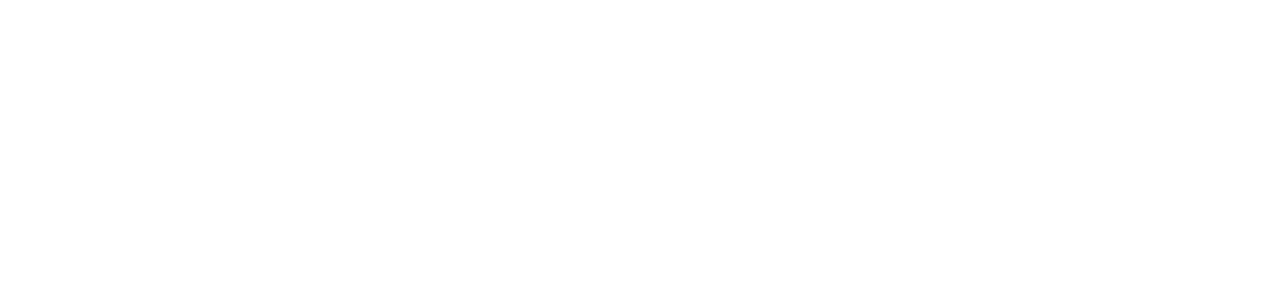
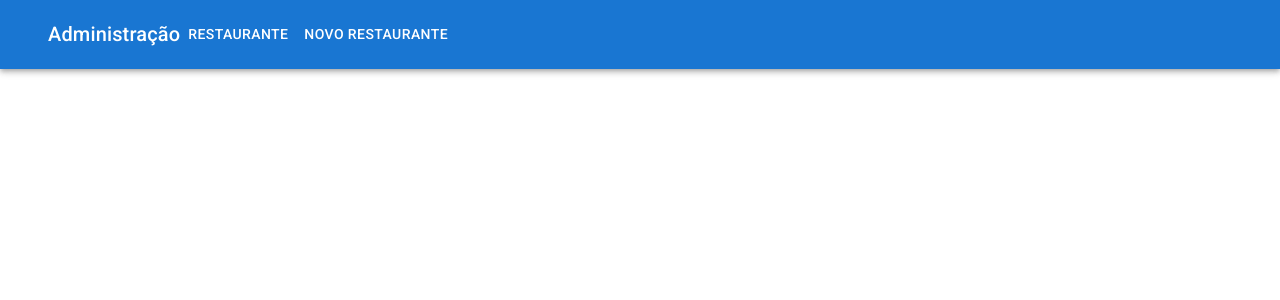
Before and after one commit to joaovitormelo7/api-react-studies, a React (Create React App) app: page /admin in a window 1280 px wide. Before the commit this address had no page. Shown: the top 300 px of the page. Built offline with nearby package versions, Linux system fonts and the light colour scheme.

Commit message:
adicionando pagina base adm

```diff
--- a/src/App.tsx
+++ b/src/App.tsx
@@ -3,6 +3,7 @@
 import VitrineRestaurantes from './paginas/VitrineRestaurantes';
 import AdministracaoRestaurantes from './paginas/Administracao/Restaurantes/AdministracaoRestaurantes';
 import FormularioRestaurante from './paginas/Administracao/Restaurantes/FormsRestaurante';
+import PaginaBaseAdm from './paginas/Administracao/PaginaBaseAdm';
 
 function App() {
 
@@ -10,9 +11,11 @@
     <Routes>
       <Route path="/" element={<Home />} />
       <Route path="/restaurantes" element={<VitrineRestaurantes />} />
-      <Route path="/admin/restaurantes" element={<AdministracaoRestaurantes />} />
-      <Route path="/admin/restaurantes/novo" element={<FormularioRestaurante />} />
-      <Route path="/admin/restaurantes/:id" element={<FormularioRestaurante />} />
+      <Route path='/admin' element={<PaginaBaseAdm />}>
+        <Route path="restaurantes" element={<AdministracaoRestaurantes />} />
+        <Route path="restaurantes/novo" element={<FormularioRestaurante />} />
+        <Route path="restaurantes/:id  " element={<FormularioRestaurante />} />
+      </Route>
     </Routes>
   );
 }
--- /dev/null
+++ b/src/paginas/Administracao/PaginaBaseAdm.tsx
@@ -0,0 +1,36 @@
+import { AppBar, Box, Button, Container, Toolbar, Typography, Link, Paper }from "@mui/material";
+import { Outlet, Link as RouterLink } from "react-router-dom";
+
+
+
+const PaginaBaseAdm = () => {
+  return (
+    <>
+      <AppBar position="static">
+        <Container maxWidth="xl">
+          <Toolbar>
+            <Typography variant="h6">Administração</Typography>
+            <Box sx={{ display: "flex", flexGrow: 1 }}>
+              <Link component={RouterLink} to="/admin/restaurantes">
+                <Button sx={{ my: 2, color: "white" }}>Restaurante</Button>
+              </Link>
+              <Link component={RouterLink} to="/admin/restaurantes/novo">
+                <Button sx={{ my: 2, color: "white" }}>Novo Restaurante</Button>
+              </Link>
+            </Box>
+          </Toolbar>
+        </Container>
+      </AppBar>
+      <Box>
+        <Container maxWidth="lg" sx={{ mt: 1 }}>
+          <Paper sx={{ px: 2 }}>
+            {/*Conteudo da página*/}
+            <Outlet />
+          </Paper>
+        </Container>
+      </Box>
+    </>
+  );
+};
+
+export default PaginaBaseAdm;
--- a/src/paginas/Administracao/Restaurantes/AdministracaoRestaurantes.tsx
+++ b/src/paginas/Administracao/Restaurantes/AdministracaoRestaurantes.tsx
@@ -24,22 +24,6 @@
 
   return (
     <>
-      <AppBar position="static">
-        <Container maxWidth="xl">
-          <Toolbar>
-            <Typography variant="h6">Administração</Typography>
-            <Box sx={{ display: "flex", flexGrow: 1 }}>
-              <Link component={RouterLink} to="/admin/restaurantes">
-                <Button sx={{ my: 2, color: "white" }}>Restaurante</Button>
-              </Link>
-              <Link component={RouterLink} to="/admin/restaurantes/novo">
-                <Button sx={{ my: 2, color: "white" }}>Novo Restaurante</Button>
-              </Link>
-            </Box>
-          </Toolbar>
-        </Container>
-      </AppBar>
-
       <Box>
         <Container maxWidth="lg" sx={{ mt: 1 }}>
           <Paper sx={{ px: 2 }}>
```
